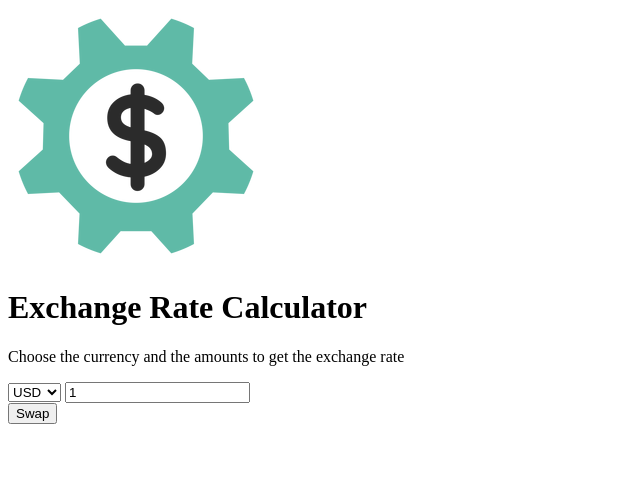
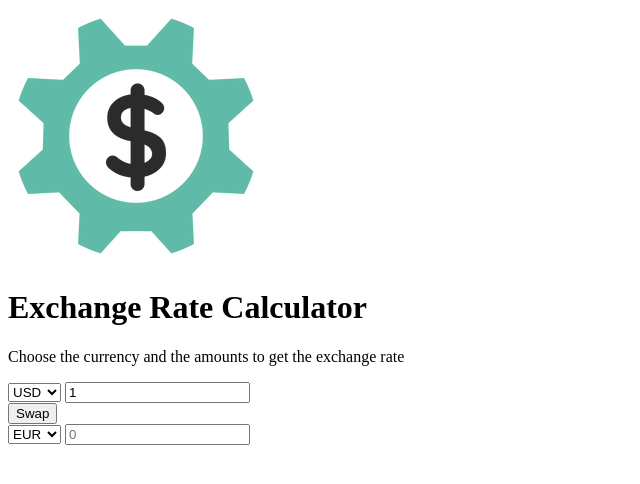
Before and after one commit to volbur/4-Exchange-Rate-Calculator-vanilla-js, a plain HTML site: page index.html in a window 1280 px wide. Shown: the whole page, without its empty margins (0-640 px from the left). Drawn offline with Linux system fonts and the light colour scheme.

Commit message:
[index.html] created currency-two

```diff
--- a/index.html
+++ b/index.html
@@ -68,14 +68,70 @@
           <option value="VND">VND</option>
           <option value="ZAR">ZAR</option>
         </select>
-        <input type="number" id="amount-one" placeholder="0" value="1">
+        <input type="number" id="amount-one" placeholder="0" value="1" />
       </div>
 
       <div class="swap-rate-container">
-        <button class="btn" id="swap">
-          Swap
-        </button>
+        <button class="btn" id="swap">Swap</button>
         <div class="rate" id="rate"></div>
+      </div>
+
+      <div class="currency">
+        <select id="currency-two">
+          <option value="AED">AED</option>
+          <option value="ARS">ARS</option>
+          <option value="AUD">AUD</option>
+          <option value="BGN">BGN</option>
+          <option value="BRL">BRL</option>
+          <option value="BSD">BSD</option>
+          <option value="CAD">CAD</option>
+          <option value="CHF">CHF</option>
+          <option value="CLP">CLP</option>
+          <option value="CNY">CNY</option>
+          <option value="COP">COP</option>
+          <option value="CZK">CZK</option>
+          <option value="DKK">DKK</option>
+          <option value="DOP">DOP</option>
+          <option value="EGP">EGP</option>
+          <option value="EUR" selected>EUR</option>
+          <option value="FJD">FJD</option>
+          <option value="GBP">GBP</option>
+          <option value="GTQ">GTQ</option>
+          <option value="HKD">HKD</option>
+          <option value="HRK">HRK</option>
+          <option value="HUF">HUF</option>
+          <option value="IDR">IDR</option>
+          <option value="ILS">ILS</option>
+          <option value="INR">INR</option>
+          <option value="ISK">ISK</option>
+          <option value="JPY">JPY</option>
+          <option value="KRW">KRW</option>
+          <option value="KZT">KZT</option>
+          <option value="MXN">MXN</option>
+          <option value="MYR">MYR</option>
+          <option value="NOK">NOK</option>
+          <option value="NZD">NZD</option>
+          <option value="PAB">PAB</option>
+          <option value="PEN">PEN</option>
+          <option value="PHP">PHP</option>
+          <option value="PKR">PKR</option>
+          <option value="PLN">PLN</option>
+          <option value="PYG">PYG</option>
+          <option value="RON">RON</option>
+          <option value="RUB">RUB</option>
+          <option value="SAR">SAR</option>
+          <option value="SEK">SEK</option>
+          <option value="SGD">SGD</option>
+          <option value="THB">THB</option>
+          <option value="TRY">TRY</option>
+          <option value="TWD">TWD</option>
+          <option value="UAH">UAH</option>
+          <option value="USD">USD</option>
+          <option value="UYU">UYU</option>
+          <option value="VND">VND</option>
+          <option value="ZAR">ZAR</option>
+        </select>
+        <input type="number" id="amount-two" placeholder="0" />
       </div>
     </div>
 
```
